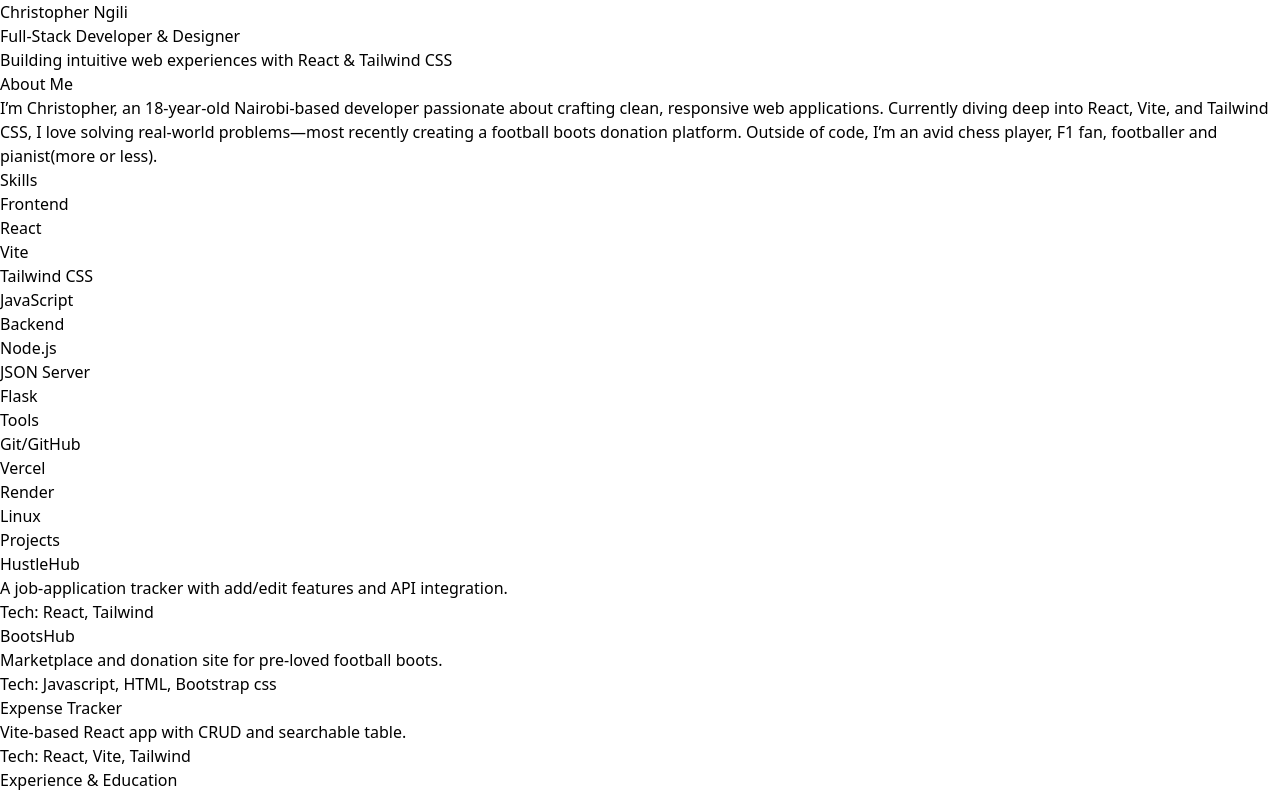
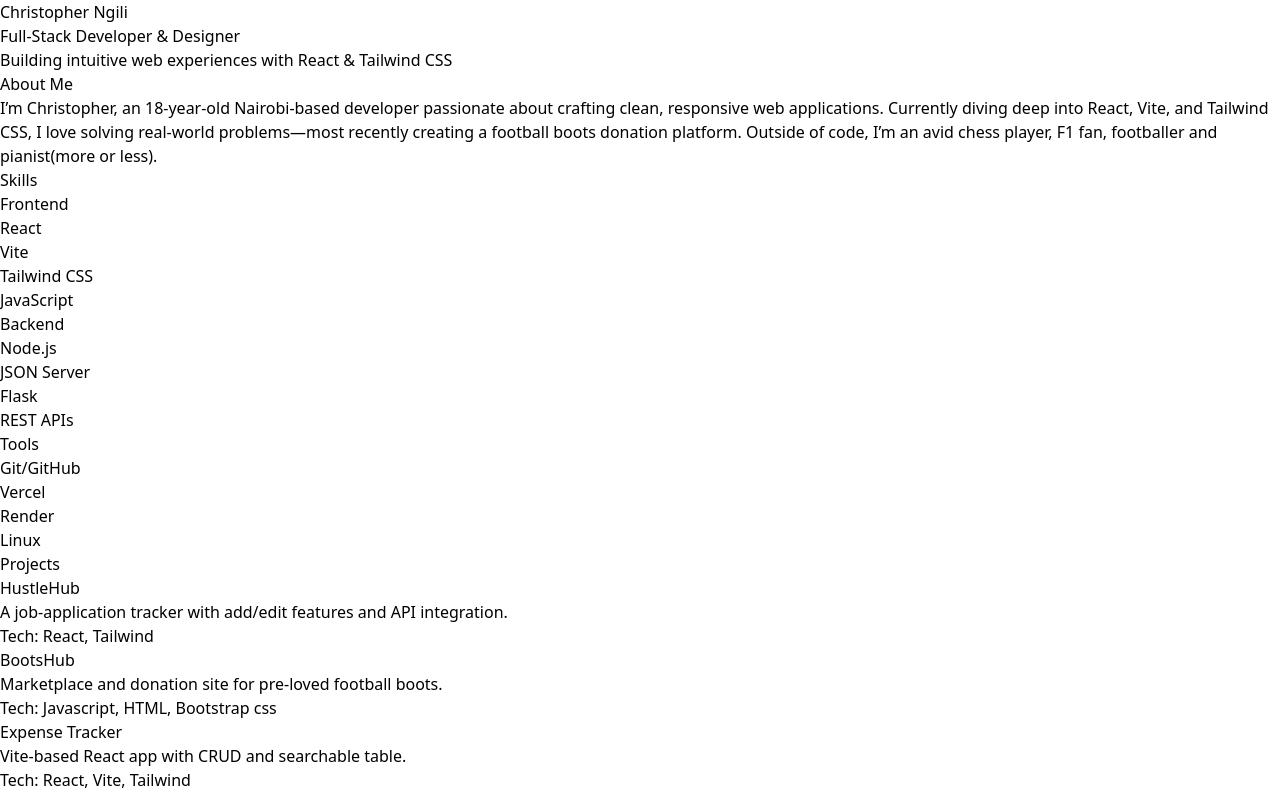
Before and after one commit to chrisNgili/portfolio2, a React (Vite) app: page / in a window 1280 px wide. Shown: the top 796 px of the page. Built offline with nearby package versions, Linux system fonts and the light colour scheme.

Commit message:
adding rest apis

```diff
--- a/src/App.jsx
+++ b/src/App.jsx
@@ -42,8 +42,8 @@
               <li>JSON Server</li>
               <li>Flask</li>
               {/* <li>Express</li>
-              <li>MongoDB</li>
-              <li>REST APIs</li> */}
+              <li>MongoDB</li> */}
+              <li>REST APIs</li>
             </ul>
           </div>
           <div>
```
